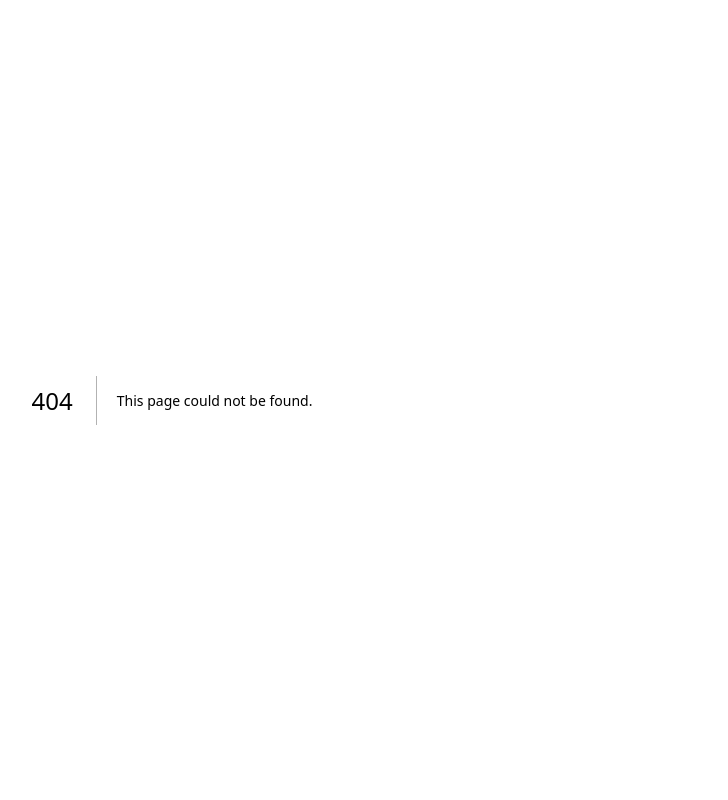
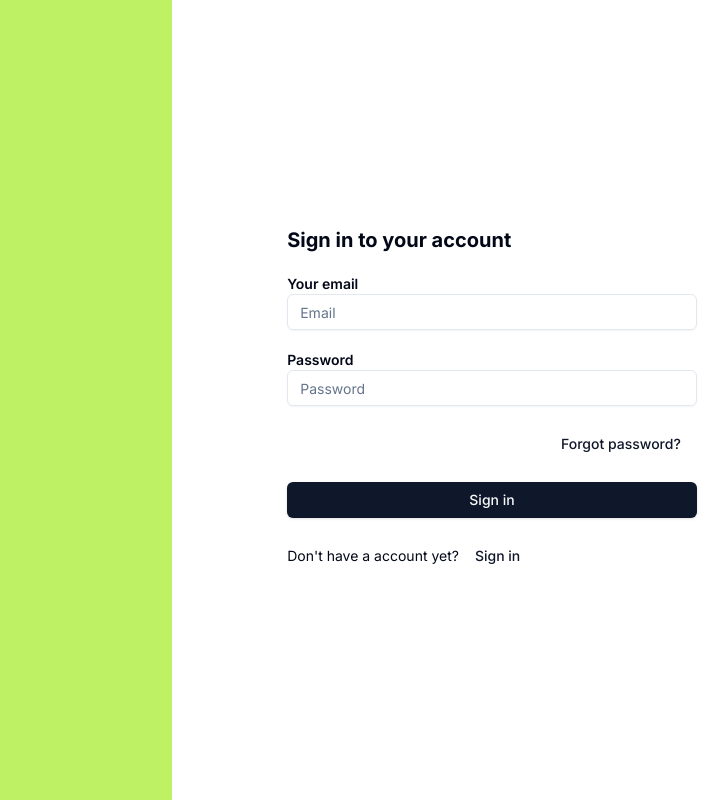
Before and after one commit to ManasParauha/OTT-website-animesekai-, a Next.js app: page /Login in a window 1280 px wide. Before the commit this address had no page. Shown: the whole page, without its empty margins (468-1196 px from the left). Built offline with nearby package versions, Linux system fonts and the light colour scheme.

Commit message:
first commit

```diff
--- /dev/null
+++ b/src/app/Login/page.tsx
@@ -0,0 +1,35 @@
+import React from 'react'
+import { Button } from "@/components/ui/button"
+import { Input } from "@/components/ui/input"
+import Link from 'next/link'
+
+const page = () => {
+  return (
+    <div className=' h-screen w-screen overflow-hidden flex text-foreground'>
+      <div className=' hidden md:block h-screen w-[50vw] bg-lime-300'></div>
+      <div className=' h-screen w-screen md:w-[50vw] bg-background text-foreground flex justify-center items-center '>
+        <div className=' mr-4 sm:mr-0 border-border h-[75vh] w-[60vw] sm:w-[44vw] md:w-[32vw] flex flex-col justify-center  gap-5'>
+
+          <h6 className=' text-xl font-bold'>Sign in to your account</h6>
+
+          <div><p className=' text-sm font-semibold'>Your email</p>
+            <Input type="email" placeholder="Email" /></div>
+          <div><p className=' text-sm font-semibold'>Password</p>
+            <Input type="email" placeholder="Password" /></div>
+            <div className='flex flex-row-reverse'>
+            <Button asChild variant="link">
+                        <Link href="/Login">Forgot password?</Link>
+                    </Button>
+            </div>
+            <Button>Sign in</Button>
+            <p className=' text-sm'>Don't have a account yet?<Button asChild variant="link">
+                        <Link href="/Signup">Sign in</Link>
+                    </Button></p>
+
+        </div>
+      </div>
+    </div>
+  )
+}
+
+export default page
--- /dev/null
+++ b/src/app/Signup/page.tsx
@@ -0,0 +1,32 @@
+import React from 'react'
+import { Button } from "@/components/ui/button"
+import { Input } from "@/components/ui/input"
+import Link from 'next/link'
+
+const page = () => {
+    return (
+        <div className=' h-screen w-screen overflow-hidden flex text-foreground'>
+            <div className=' hidden md:block h-screen w-[50vw] bg-lime-300'></div>
+            <div className=' h-screen w-screen  md:w-[50vw] bg-background text-foreground flex justify-center items-center '>
+                <div className='   border-border   h-[75vh] w-[70vw] sm:w-[40vw] md:w-[32vw] flex flex-col justify-center  gap-5'>
+                    <h6 className=' text-xl font-bold'>Create an account</h6>
+                    <div><p className=' text-sm font-semibold'>Your email</p>
+                        <Input type="email" placeholder="Email" /></div>
+                    <div><p className=' text-sm font-semibold'>Password</p>
+                        <Input type="email" placeholder="Password" /></div>
+                    <div><p className=' text-sm font-semibold'>Confirm password</p>
+                        <Input type="email" placeholder="Confirm password" />
+                    </div>
+                    <Button>Create an account</Button>
+                    <p className=' text-sm'>Already have an account?<Button asChild variant="link">
+                        <Link href="/Login">Login</Link>
+                    </Button></p>
+
+                </div>
+            </div>
+
+        </div>
+    )
+}
+
+export default page
--- a/src/app/globals.css
+++ b/src/app/globals.css
@@ -2,32 +2,75 @@
 @tailwind components;
 @tailwind utilities;
 
-:root {
-  --foreground-rgb: 0, 0, 0;
-  --background-start-rgb: 214, 219, 220;
-  --background-end-rgb: 255, 255, 255;
-}
+@layer base {
+  :root {
+    --background: 0 0% 100%;
+    --foreground: 222.2 84% 4.9%;
 
-@media (prefers-color-scheme: dark) {
-  :root {
-    --foreground-rgb: 255, 255, 255;
-    --background-start-rgb: 0, 0, 0;
-    --background-end-rgb: 0, 0, 0;
+    --card: 0 0% 100%;
+    --card-foreground: 222.2 84% 4.9%;
+
+    --popover: 0 0% 100%;
+    --popover-foreground: 222.2 84% 4.9%;
+
+    --primary: 222.2 47.4% 11.2%;
+    --primary-foreground: 210 40% 98%;
+
+    --secondary: 210 40% 96.1%;
+    --secondary-foreground: 222.2 47.4% 11.2%;
+
+    --muted: 210 40% 96.1%;
+    --muted-foreground: 215.4 16.3% 46.9%;
+
+    --accent: 210 40% 96.1%;
+    --accent-foreground: 222.2 47.4% 11.2%;
+
+    --destructive: 0 84.2% 60.2%;
+    --destructive-foreground: 210 40% 98%;
+
+    --border: 214.3 31.8% 91.4%;
+    --input: 214.3 31.8% 91.4%;
+    --ring: 222.2 84% 4.9%;
+
+    --radius: 0.5rem;
+  }
+
+  .dark {
+    --background: 222.2 84% 4.9%;
+    --foreground: 210 40% 98%;
+
+    --card: 222.2 84% 4.9%;
+    --card-foreground: 210 40% 98%;
+
+    --popover: 222.2 84% 4.9%;
+    --popover-foreground: 210 40% 98%;
+
+    --primary: 210 40% 98%;
+    --primary-foreground: 222.2 47.4% 11.2%;
+
+    --secondary: 217.2 32.6% 17.5%;
+    --secondary-foreground: 210 40% 98%;
+
+    --muted: 217.2 32.6% 17.5%;
+    --muted-foreground: 215 20.2% 65.1%;
+
+    --accent: 217.2 32.6% 17.5%;
+    --accent-foreground: 210 40% 98%;
+
+    --destructive: 0 62.8% 30.6%;
+    --destructive-foreground: 210 40% 98%;
+
+    --border: 217.2 32.6% 17.5%;
+    --input: 217.2 32.6% 17.5%;
+    --ring: 212.7 26.8% 83.9%;
   }
 }
 
-body {
-  color: rgb(var(--foreground-rgb));
-  background: linear-gradient(
-      to bottom,
-      transparent,
-      rgb(var(--background-end-rgb))
-    )
-    rgb(var(--background-start-rgb));
-}
-
-@layer utilities {
-  .text-balance {
-    text-wrap: balance;
+@layer base {
+  * {
+    @apply border-border;
+  }
+  body {
+    @apply bg-background text-foreground;
   }
 }
--- a/src/app/layout.tsx
+++ b/src/app/layout.tsx
@@ -1,5 +1,6 @@
 import type { Metadata } from "next";
 import { Inter } from "next/font/google";
+import { ThemeProvider } from "@/components/theme-provider"
 import "./globals.css";
 
 const inter = Inter({ subsets: ["latin"] });
@@ -16,7 +17,14 @@
 }>) {
   return (
     <html lang="en">
-      <body className={inter.className}>{children}</body>
+      <body className={inter.className}> <ThemeProvider
+            attribute="class"
+            defaultTheme="system"
+            enableSystem
+            disableTransitionOnChange
+          >
+            {children}
+          </ThemeProvider></body>
     </html>
   );
 }
--- /dev/null
+++ b/src/components/theme-provider.tsx
@@ -0,0 +1,9 @@
+"use client"
+
+import * as React from "react"
+import { ThemeProvider as NextThemesProvider } from "next-themes"
+import { type ThemeProviderProps } from "next-themes/dist/types"
+
+export function ThemeProvider({ children, ...props }: ThemeProviderProps) {
+  return <NextThemesProvider {...props}>{children}</NextThemesProvider>
+}
--- /dev/null
+++ b/src/components/ui/button.tsx
@@ -0,0 +1,57 @@
+import * as React from "react"
+import { Slot } from "@radix-ui/react-slot"
+import { cva, type VariantProps } from "class-variance-authority"
+
+import { cn } from "@/lib/utils"
+
+const buttonVariants = cva(
+  "inline-flex items-center justify-center whitespace-nowrap rounded-md text-sm font-medium transition-colors focus-visible:outline-none focus-visible:ring-1 focus-visible:ring-ring disabled:pointer-events-none disabled:opacity-50",
+  {
+    variants: {
+      variant: {
+        default:
+          "bg-primary text-primary-foreground shadow hover:bg-primary/90",
+        destructive:
+          "bg-destructive text-destructive-foreground shadow-sm hover:bg-destructive/90",
+        outline:
+          "border border-input bg-background shadow-sm hover:bg-accent hover:text-accent-foreground",
+        secondary:
+          "bg-secondary text-secondary-foreground shadow-sm hover:bg-secondary/80",
+        ghost: "hover:bg-accent hover:text-accent-foreground",
+        link: "text-primary underline-offset-4 hover:underline",
+      },
+      size: {
+        default: "h-9 px-4 py-2",
+        sm: "h-8 rounded-md px-3 text-xs",
+        lg: "h-10 rounded-md px-8",
+        icon: "h-9 w-9",
+      },
+    },
+    defaultVariants: {
+      variant: "default",
+      size: "default",
+    },
+  }
+)
+
+export interface ButtonProps
+  extends React.ButtonHTMLAttributes<HTMLButtonElement>,
+    VariantProps<typeof buttonVariants> {
+  asChild?: boolean
+}
+
+const Button = React.forwardRef<HTMLButtonElement, ButtonProps>(
+  ({ className, variant, size, asChild = false, ...props }, ref) => {
+    const Comp = asChild ? Slot : "button"
+    return (
+      <Comp
+        className={cn(buttonVariants({ variant, size, className }))}
+        ref={ref}
+        {...props}
+      />
+    )
+  }
+)
+Button.displayName = "Button"
+
+export { Button, buttonVariants }
--- /dev/null
+++ b/src/components/ui/input.tsx
@@ -0,0 +1,25 @@
+import * as React from "react"
+
+import { cn } from "@/lib/utils"
+
+export interface InputProps
+  extends React.InputHTMLAttributes<HTMLInputElement> {}
+
+const Input = React.forwardRef<HTMLInputElement, InputProps>(
+  ({ className, type, ...props }, ref) => {
+    return (
+      <input
+        type={type}
+        className={cn(
+          "flex h-9 w-full rounded-md border border-input bg-transparent px-3 py-1 text-sm shadow-sm transition-colors file:border-0 file:bg-transparent file:text-sm file:font-medium placeholder:text-muted-foreground focus-visible:outline-none focus-visible:ring-1 focus-visible:ring-ring disabled:cursor-not-allowed disabled:opacity-50",
+          className
+        )}
+        ref={ref}
+        {...props}
+      />
+    )
+  }
+)
+Input.displayName = "Input"
+
+export { Input }
--- /dev/null
+++ b/src/lib/utils.ts
@@ -0,0 +1,6 @@
+import { type ClassValue, clsx } from "clsx"
+import { twMerge } from "tailwind-merge"
+
+export function cn(...inputs: ClassValue[]) {
+  return twMerge(clsx(inputs))
+}
--- a/tailwind.config.ts
+++ b/tailwind.config.ts
@@ -1,20 +1,80 @@
-import type { Config } from "tailwindcss";
+import type { Config } from "tailwindcss"
 
-const config: Config = {
+const config = {
+  darkMode: ["class"],
   content: [
-    "./src/pages/**/*.{js,ts,jsx,tsx,mdx}",
-    "./src/components/**/*.{js,ts,jsx,tsx,mdx}",
-    "./src/app/**/*.{js,ts,jsx,tsx,mdx}",
-  ],
+    './pages/**/*.{ts,tsx}',
+    './components/**/*.{ts,tsx}',
+    './app/**/*.{ts,tsx}',
+    './src/**/*.{ts,tsx}',
+	],
+  prefix: "",
   theme: {
+    container: {
+      center: true,
+      padding: "2rem",
+      screens: {
+        "2xl": "1400px",
+      },
+    },
     extend: {
-      backgroundImage: {
-        "gradient-radial": "radial-gradient(var(--tw-gradient-stops))",
-        "gradient-conic":
-          "conic-gradient(from 180deg at 50% 50%, var(--tw-gradient-stops))",
+      colors: {
+        border: "hsl(var(--border))",
+        input: "hsl(var(--input))",
+        ring: "hsl(var(--ring))",
+        background: "hsl(var(--background))",
+        foreground: "hsl(var(--foreground))",
+        primary: {
+          DEFAULT: "hsl(var(--primary))",
+          foreground: "hsl(var(--primary-foreground))",
+        },
+        secondary: {
+          DEFAULT: "hsl(var(--secondary))",
+          foreground: "hsl(var(--secondary-foreground))",
+        },
+        destructive: {
+          DEFAULT: "hsl(var(--destructive))",
+          foreground: "hsl(var(--destructive-foreground))",
+        },
+        muted: {
+          DEFAULT: "hsl(var(--muted))",
+          foreground: "hsl(var(--muted-foreground))",
+        },
+        accent: {
+          DEFAULT: "hsl(var(--accent))",
+          foreground: "hsl(var(--accent-foreground))",
+        },
+        popover: {
+          DEFAULT: "hsl(var(--popover))",
+          foreground: "hsl(var(--popover-foreground))",
+        },
+        card: {
+          DEFAULT: "hsl(var(--card))",
+          foreground: "hsl(var(--card-foreground))",
+        },
+      },
+      borderRadius: {
+        lg: "var(--radius)",
+        md: "calc(var(--radius) - 2px)",
+        sm: "calc(var(--radius) - 4px)",
+      },
+      keyframes: {
+        "accordion-down": {
+          from: { height: "0" },
+          to: { height: "var(--radix-accordion-content-height)" },
+        },
+        "accordion-up": {
+          from: { height: "var(--radix-accordion-content-height)" },
+          to: { height: "0" },
+        },
+      },
+      animation: {
+        "accordion-down": "accordion-down 0.2s ease-out",
+        "accordion-up": "accordion-up 0.2s ease-out",
       },
     },
   },
-  plugins: [],
-};
-export default config;
+  plugins: [require("tailwindcss-animate")],
+} satisfies Config
+
+export default config
```
Also changed, not shown: package.json (+10 -3 lines), components.json (added), 1 other file (tests, documents, lock files or other folders).
